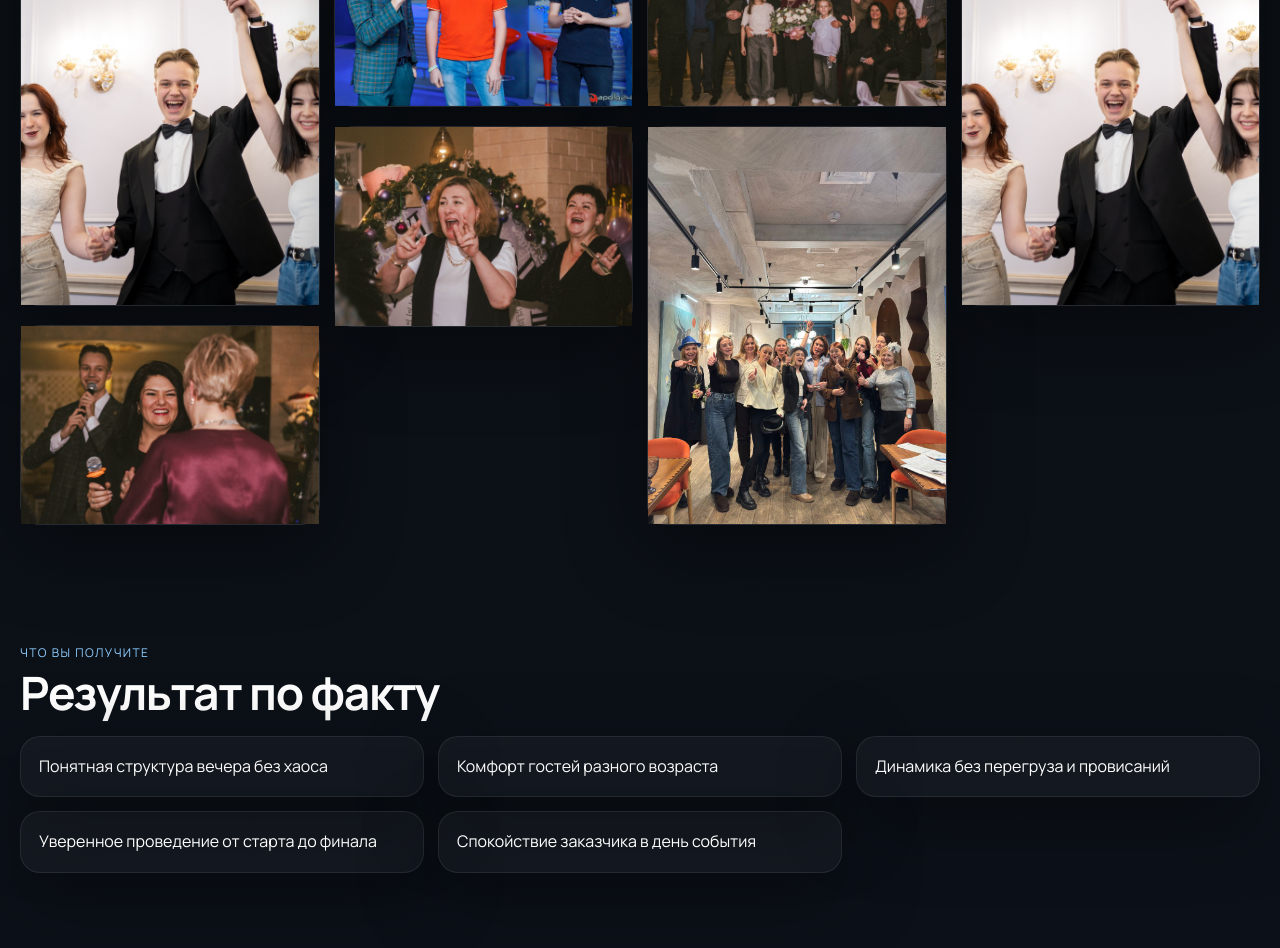
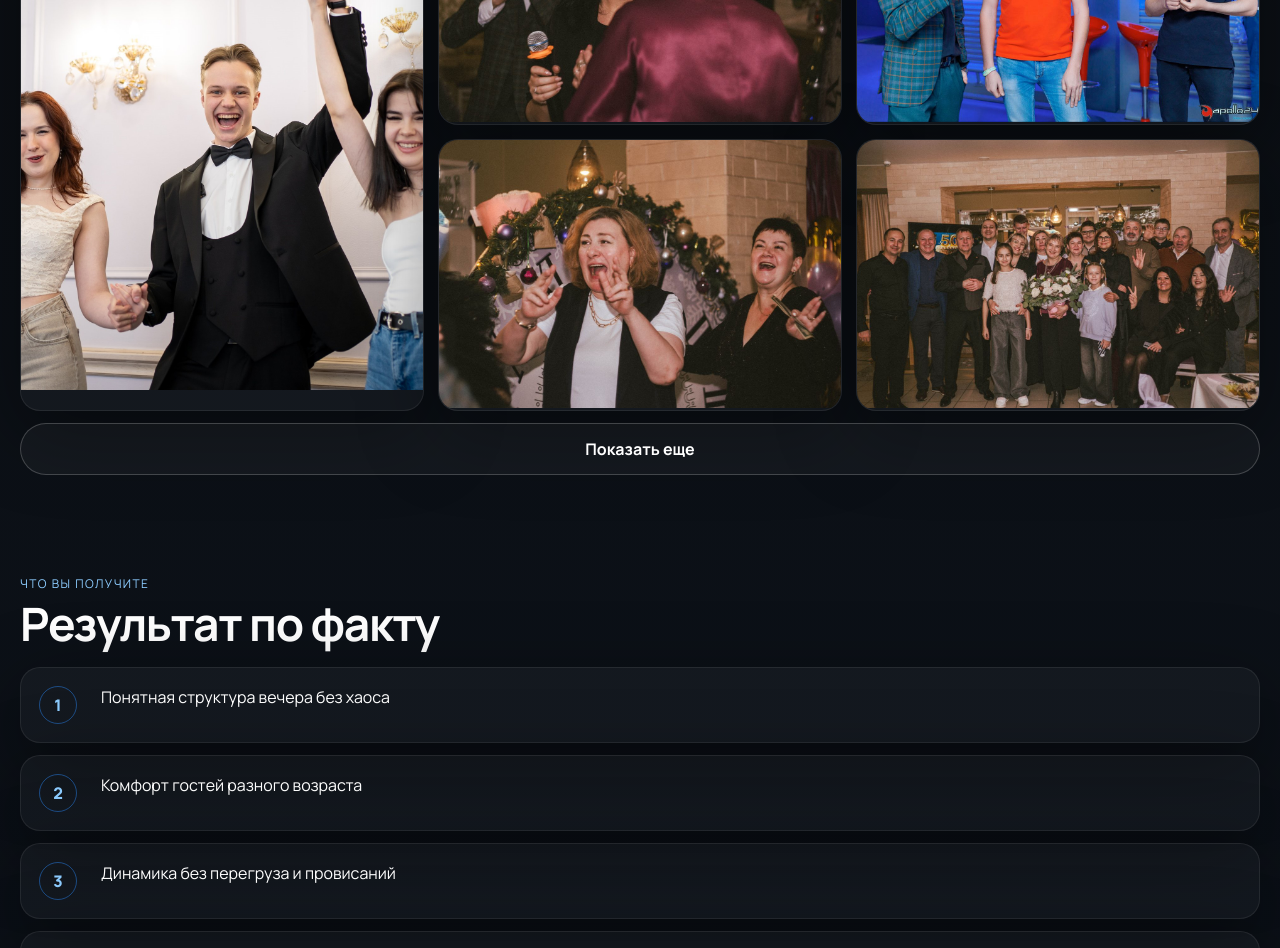
Before and after one commit to kosdem04/alexander-zalogin-event, a React (Vite) app: page / in a window 1280 px wide. Shown: the part 2980-3928 px from the top of the page. Built offline with nearby package versions, Linux system fonts and the light colour scheme.

Commit message:
добавил медиа

```diff
--- a/src/pages/HomePage.jsx
+++ b/src/pages/HomePage.jsx
@@ -1,3 +1,5 @@
+import { useEffect, useRef, useState } from "react";
+
 import { contactLinks } from "../data/contactLinks";
 import { mediaLinks } from "../data/mediaLinks";
 import PageShell from "../components/PageShell";
@@ -29,7 +31,9 @@ const photos = [
   { src: "/%D1%84%D0%BE%D1%82%D0%BE3.jpg", alt: "Фото с мероприятия 3", className: "top" },
   { src: "/%D1%84%D0%BE%D1%82%D0%BE4.jpg", alt: "Фото с мероприятия 4", className: "center" },
   { src: "/%D1%84%D0%BE%D1%82%D0%BE5.jpg", alt: "Фото с мероприятия 5", className: "left" },
-  { src: "/wedding-main.jpg", alt: "Эмоции гостей", className: "right" },
+  { src: "/%D1%84%D0%BE%D1%82%D0%BE%206.jpg", alt: "Фото с мероприятия 6", className: "right" },
+  { src: "/%D1%84%D0%BE%D1%82%D0%BE7.jpg", alt: "Фото с мероприятия 7", className: "top" },
+  { src: "/%D1%84%D0%BE%D1%82%D0%BE8.jpg", alt: "Фото с мероприятия 8", className: "center" },
 ];
 
 const results = [
@@ -40,7 +44,7 @@ const results = [
   "Спокойствие заказчика в день события",
 ];
 
-const clients = ["Лента", "Магнит", "РТС-Тендер", "Сбер", "2ГИС", "Брусника"];
+const clients = ["Лента", "Магнит", "РТС-Тендер", "2ГИС"];
 
 const reviews = [
   {
@@ -70,6 +74,40 @@ const reviews = [
 ];
 
 export default function HomePage() {
+  const [showAllPhotos, setShowAllPhotos] = useState(false);
+  const visiblePhotos = showAllPhotos ? photos : photos.slice(0, 5);
+  const photoCardRefs = useRef([]);
+  const [photoSpans, setPhotoSpans] = useState({});
+
+  const updatePhotoSpan = (index) => {
+    const card = photoCardRefs.current[index];
+    if (!card) return;
+
+    const image = card.querySelector("img");
+    if (!image) return;
+
+    const rowHeight = 8;
+    const rowGap = 14;
+    const imageHeight = image.getBoundingClientRect().height;
+    const span = Math.max(1, Math.ceil((imageHeight + rowGap) / (rowHeight + rowGap)));
+
+    setPhotoSpans((prev) => {
+      if (prev[index] === span) return prev;
+      return { ...prev, [index]: span };
+    });
+  };
+
+  useEffect(() => {
+    const onResize = () => {
+      visiblePhotos.forEach((_, index) => updatePhotoSpan(index));
+    };
+
+    window.addEventListener("resize", onResize);
+    onResize();
+
+    return () => window.removeEventListener("resize", onResize);
+  }, [visiblePhotos.length]);
+
   return (
     <PageShell className={styles.page}>
       <section className={styles.hero}>
@@ -118,17 +156,7 @@ export default function HomePage() {
           <div className={styles.verticalVideos}>
             {verticalVideos.map((item) => (
               <article key={item.title} className={styles.videoCard}>
-                <video
-                  className={styles.verticalVideo}
-                  src={item.src}
-                  autoPlay
-                  muted
-                  loop
-                  playsInline
-                  controls
-                  preload="metadata"
-                />
-                <span>{item.title}</span>
+                <video className={styles.verticalVideo} src={item.src} autoPlay muted loop playsInline controls preload="metadata" />
               </article>
             ))}
           </div>
@@ -143,17 +171,7 @@ export default function HomePage() {
           <div className={styles.showreelGrid}>
             {showreels.map((item) => (
               <article key={item.title} className={styles.videoWideCard}>
-                <video
-                  className={styles.wideVideo}
-                  src={item.src}
-                  autoPlay
-                  muted
-                  loop
-                  playsInline
-                  controls
-                  preload="metadata"
-                />
-                <span>{item.title}</span>
+                <video className={styles.wideVideo} src={item.src} autoPlay muted loop playsInline controls preload="metadata" />
               </article>
             ))}
           </div>
@@ -167,12 +185,30 @@ export default function HomePage() {
             <h3>Живые эмоции гостей и атмосфера вечера</h3>
           </div>
           <div className={styles.photoGrid}>
-            {photos.map((photo, index) => (
-              <figure key={`${photo.alt}-${index}`} className={styles.photoCard}>
-                <img src={photo.src} alt={photo.alt} className={`${styles.galleryPhoto} ${styles[photo.className]}`} loading="lazy" />
+            {visiblePhotos.map((photo, index) => (
+              <figure
+                key={`${photo.alt}-${index}`}
+                className={styles.photoCard}
+                ref={(node) => {
+                  photoCardRefs.current[index] = node;
+                }}
+                style={photoSpans[index] ? { gridRowEnd: `span ${photoSpans[index]}` } : undefined}
+              >
+                <img
+                  src={photo.src}
+                  alt={photo.alt}
+                  className={`${styles.galleryPhoto} ${styles[photo.className]}`}
+                  loading="lazy"
+                  onLoad={() => updatePhotoSpan(index)}
+                />
               </figure>
             ))}
           </div>
+          {!showAllPhotos && photos.length > 5 ? (
+            <button type="button" className={styles.showMoreButton} onClick={() => setShowAllPhotos(true)}>
+              Показать еще
+            </button>
+          ) : null}
         </div>
       </section>
 
@@ -182,10 +218,11 @@ export default function HomePage() {
             <p>Что вы получите</p>
             <h3>Результат по факту</h3>
           </div>
-          <div className={styles.pointsGrid}>
-            {results.map((item) => (
-              <article key={item} className={styles.card}>
-                {item}
+          <div className={styles.resultsList}>
+            {results.map((item, index) => (
+              <article key={item} className={styles.resultItem}>
+                <span>{index + 1}</span>
+                <p>{item}</p>
               </article>
             ))}
           </div>
--- a/src/pages/HomePage.module.css
+++ b/src/pages/HomePage.module.css
@@ -131,6 +131,42 @@
   gap: 14px;
 }
 
+.resultsList {
+  display: grid;
+  grid-template-columns: 1fr;
+  gap: 12px;
+}
+
+.resultItem {
+  display: grid;
+  grid-template-columns: 48px 1fr;
+  gap: 14px;
+  align-items: start;
+  padding: 18px;
+  border-radius: 20px;
+  background: rgba(255, 255, 255, 0.035);
+  border: 1px solid rgba(255, 255, 255, 0.08);
+  box-shadow: var(--shadow);
+}
+
+.resultItem span {
+  width: 38px;
+  height: 38px;
+  display: inline-flex;
+  align-items: center;
+  justify-content: center;
+  border-radius: 999px;
+  border: 1px solid rgba(44, 140, 255, 0.45);
+  color: #8dccff;
+  font-weight: 800;
+}
+
+.resultItem p {
+  margin: 0;
+  color: var(--text);
+  line-height: 1.45;
+}
+
 .card,
 .logoItem,
 .reviewCard,
@@ -155,6 +191,12 @@
 .photoGrid {
   display: grid;
   gap: 14px;
+}
+
+.photoGrid {
+  grid-template-columns: 1fr;
+  grid-auto-rows: 8px;
+  grid-auto-flow: dense;
 }
 
 .videoCard span,
@@ -184,12 +226,9 @@
 }
 
 .photoCard {
-  display: inline-block;
-  width: 100%;
-  margin: 0 0 14px;
-  break-inside: avoid;
+  margin: 0;
   padding: 0;
-  overflow: visible;
+  overflow: hidden;
 }
 
 .galleryPhoto {
@@ -198,6 +237,22 @@
   min-height: 0;
   display: block;
   object-fit: contain;
+}
+
+.showMoreButton {
+  margin-top: 12px;
+  min-height: 52px;
+  width: 100%;
+  border: 1px solid rgba(255, 255, 255, 0.2);
+  border-radius: 999px;
+  background: rgba(255, 255, 255, 0.04);
+  color: var(--text);
+  font-weight: 700;
+  cursor: pointer;
+}
+
+.showMoreButton:hover {
+  border-color: rgba(44, 140, 255, 0.45);
 }
 
 .top {
@@ -383,9 +438,7 @@
   }
 
   .photoGrid {
-    display: block;
-    column-count: 2;
-    column-gap: 14px;
+    grid-template-columns: repeat(2, minmax(0, 1fr));
   }
 }
 
@@ -403,6 +456,6 @@
   }
 
   .photoGrid {
-    column-count: 4;
+    grid-template-columns: repeat(3, minmax(0, 1fr));
   }
 }
```
